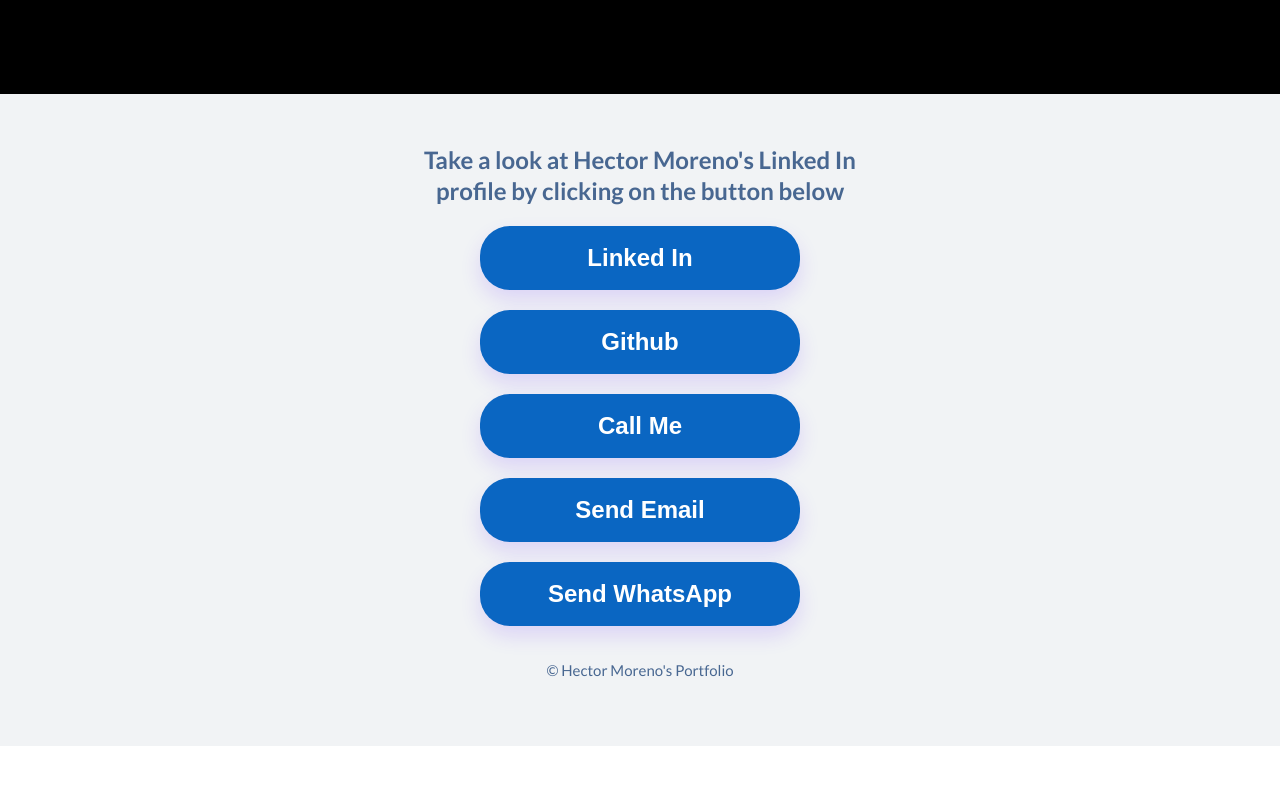
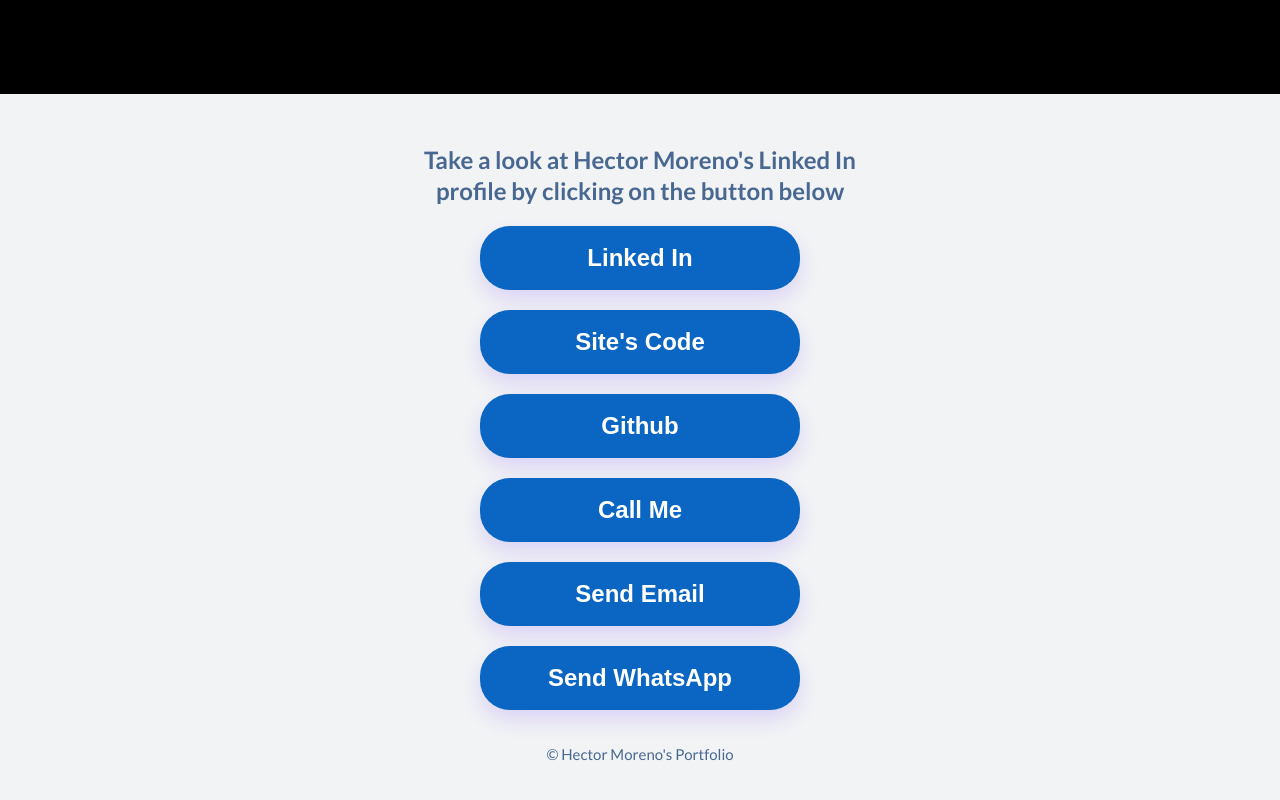
Before and after one commit to hectormorenosoftware/hectormorenosoftware.github.io, a React app: page /#/ in a window 1280 px wide. Shown: the part 1964-2764 px from the top of the page. Before the commit the page ends 2710 px from the top, so only its background shows below. Built offline with nearby package versions, Linux system fonts and the light colour scheme.

Commit message:
Added additional button to redirect to site's code

```diff
--- a/src/components/Footer.js
+++ b/src/components/Footer.js
@@ -71,6 +71,13 @@
   const sendWhatsapp = () => {
     return window.open("https://api.whatsapp.com/send?phone=4152120456");
   };
+
+  const redirectToRepo = () => {
+    return window.open(
+      "https://github.com/hectormorenosoftware/react-website-portfolio",
+      "_blank"
+    );
+  };
   return (
     <FooterGroup>
       <Text>
@@ -78,6 +85,7 @@
         button below
       </Text>
       <Button onClick={openLinkedIn}>Linked In </Button>
+      <Button onClick={redirectToRepo}>Site's Code</Button>
       <Button onClick={openGithub}>Github </Button>
       <Button onClick={callPhoneNumber}>Call Me </Button>
       <Button onClick={sendEmail}>Send Email </Button>
--- a/src/index.css
+++ b/src/index.css
@@ -186,7 +186,6 @@
   &:hover {
     color: rgb(10, 102, 194);
     background-color: white;
-    border: 4px solid black;
   }
 }
 
```
Also changed, not shown: 2 other files (tests, documents, lock files or other folders).
